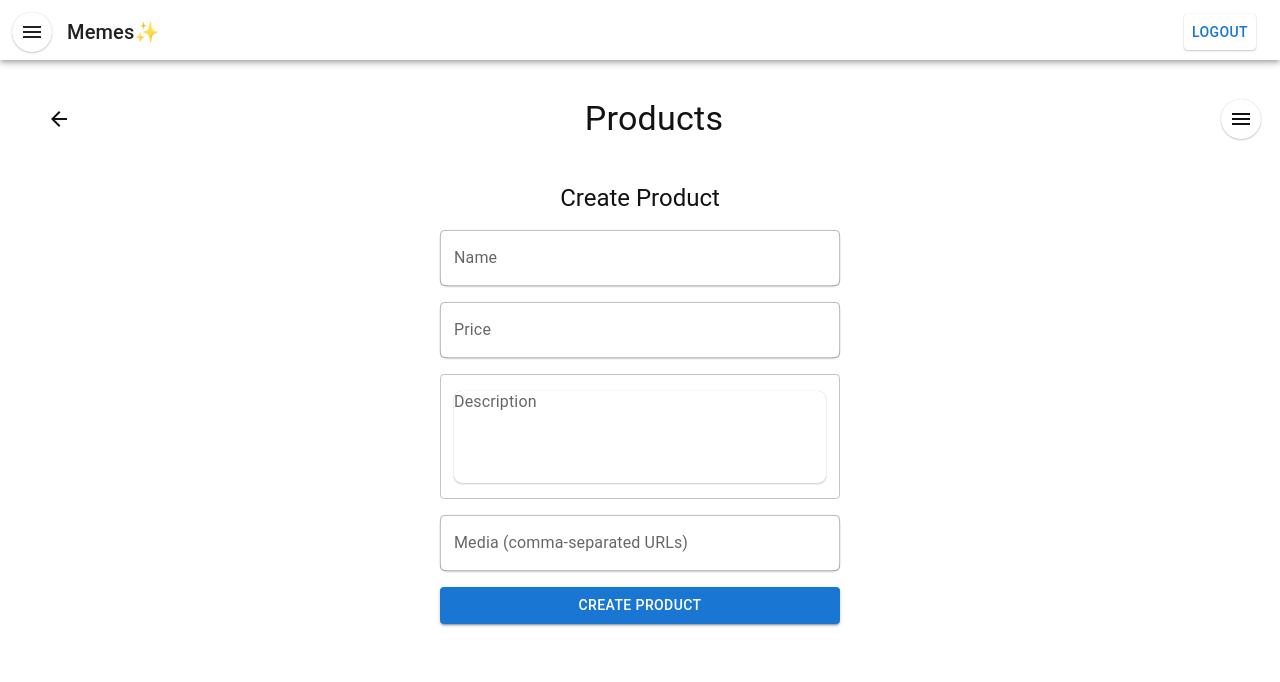
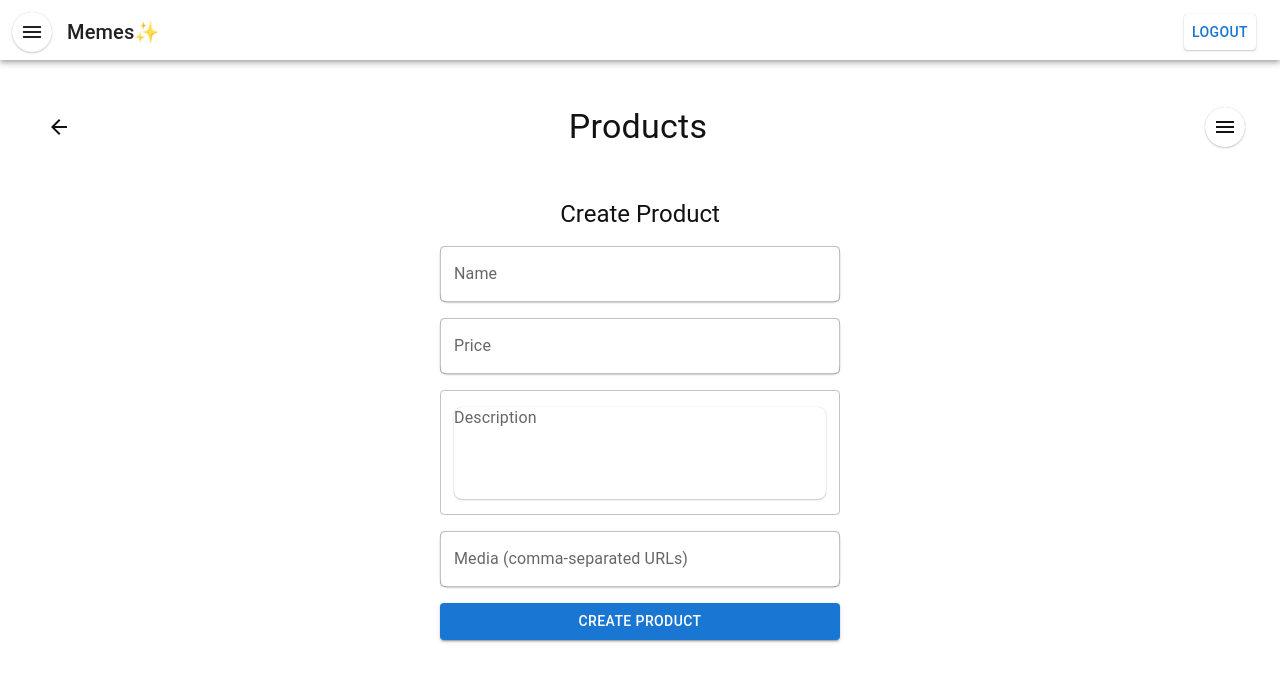
Before and after one commit to protobon/react-util, a React (Vite) app: page /products/create in a window 1280 px wide. Shown: the top 682 px of the page. Built offline with nearby package versions, Linux system fonts and the light colour scheme.

Commit message:
menu margin

```diff
--- a/src/components/Product/Head/index.tsx
+++ b/src/components/Product/Head/index.tsx
@@ -69,7 +69,7 @@ const ProductHeader: React.FC = () => {
             <Typography variant="h4" style={{ flexGrow: 1, textAlign: "center" }}>
                 Products
             </Typography>
-            <Box>
+            <Box sx={{ m: 2 }}>
                 <IconButton
                     edge="end"
                     color="inherit"
```
